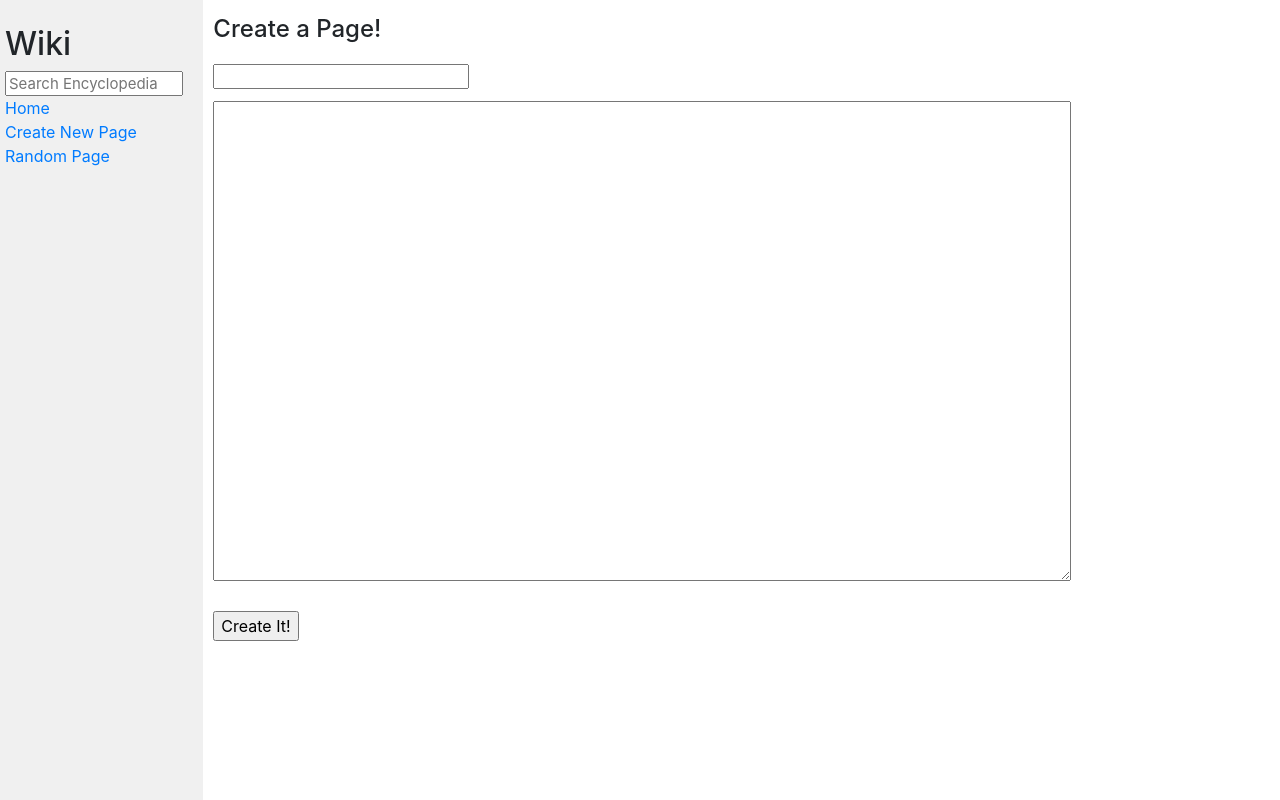
After one commit to abhishekshahane/CS50W, a Django app: page /create/ in a window 1280 px wide. The commit adds this page. Run offline with Django 3.2, Linux system fonts and the light colour scheme; some libraries are stand-ins or nearby versions.

Commit message:
added create page

```diff
--- a/pset2/encyclopedia/static/encyclopedia/styles.css
+++ b/pset2/encyclopedia/static/encyclopedia/styles.css
@@ -19,9 +19,15 @@ h1 {
     margin-top: 0px;
     padding-top: 20px;
 }
-
+#title{
+    float:left;
+    height:25px;
+    margin-top:1.5vh;
+}
 textarea {
-    height: 90vh;
+    margin-top:1.5vh;
+    margin-right:10vw;
+    height: 60vh;
     width: 80%;
 }
 
--- /dev/null
+++ b/pset2/encyclopedia/templates/encyclopedia/create.html
@@ -0,0 +1,17 @@
+{% extends "encyclopedia/layout.html" %}
+{% block title %}
+    Create a Page!
+{% endblock %}
+{% block body %}
+    <h4 style="margin-top:5px;">Create a Page!</h4>
+    {% if title_exists %}
+        <p style="margin-top:12px;color:red;font-style: italic;">Title already exists!</p>
+    {% endif %}
+    <form action="{% url 'encyclopedia:create' %}" method="post">
+        {% csrf_token %}
+        {{ form }}
+        <br>
+        <br>
+        <input type="submit" value="Create It!">
+    </form>
+{% endblock %}
--- a/pset2/encyclopedia/templates/encyclopedia/layout.html
+++ b/pset2/encyclopedia/templates/encyclopedia/layout.html
@@ -19,7 +19,9 @@
                     <a href="{% url 'encyclopedia:index' %}">Home</a>
                 </div>
                 <div>
-                    Create New Page
+                    <a href="{% url 'encyclopedia:create' %}">
+                        Create New Page
+                    </a>
                 </div>
                 <div>
                     <a href="{% url 'encyclopedia:random' %}">
--- a/pset2/encyclopedia/urls.py
+++ b/pset2/encyclopedia/urls.py
@@ -6,5 +6,6 @@ urlpatterns = [
     path("", views.index, name="index"),
     path("wiki/<str:title>", views.content, name="page"),
     path("random/", views.random, name="random"),
-    path("search/", views.search, name="search")
+    path("search/", views.search, name="search"),
+    path("create/", views.create, name="create")
 ]
--- a/pset2/encyclopedia/views.py
+++ b/pset2/encyclopedia/views.py
@@ -2,15 +2,17 @@ from django.shortcuts import render
 from django.http import HttpResponseRedirect
 from django.urls import reverse
 from markdown2 import Markdown
+from django import forms
 
 from . import util
 from random import choice
 
-
+class CreateForm(forms.Form):
+    title = forms.CharField(label='', widget=forms.TextInput(attrs={'id': 'title'}))
+    textarea = forms.CharField(widget=forms.Textarea(attrs={'cols': '10'}),  label='')
 def index(request):
     return render(request, "encyclopedia/index.html", {
         "entries": util.list_entries()
-
     })
 def content(request, title):
     if util.get_entry(title)==None:
@@ -44,3 +46,25 @@ def search(request):
     return render(request, "encyclopedia/search.html",{
         "f":f
     })
+def create(request):
+    if request.method=="POST":
+        form = CreateForm(request.POST)
+        if form.is_valid():
+            title = form.cleaned_data["title"]
+            content = form.cleaned_data["textarea"]
+            if title not in util.list_entries():
+                util.save_entry(title, content)
+                return HttpResponseRedirect(reverse("encyclopedia:page", args=[title]))
+            else:
+                return render(request, "encyclopedia/create.html",{
+                "form":form,
+                "title_exists":True
+            })
+        else:
+            return render(request, "encyclopedia/create.html",{
+                "form":form
+            })
+    else:
+        return render(request, "encyclopedia/create.html",{
+            "form": CreateForm()
+        })
```
Also changed, not shown: pset2/entries/Android.md (added, +1 -0 lines), pset2/entries/JavaScript.md (added, +5 -0 lines), pset2/entries/PHP.md (added, +1 -0 lines), pset2/entries/Website.md (added, +1 -0 lines), pset2/entries/e.md (added, +1 -0 lines).
